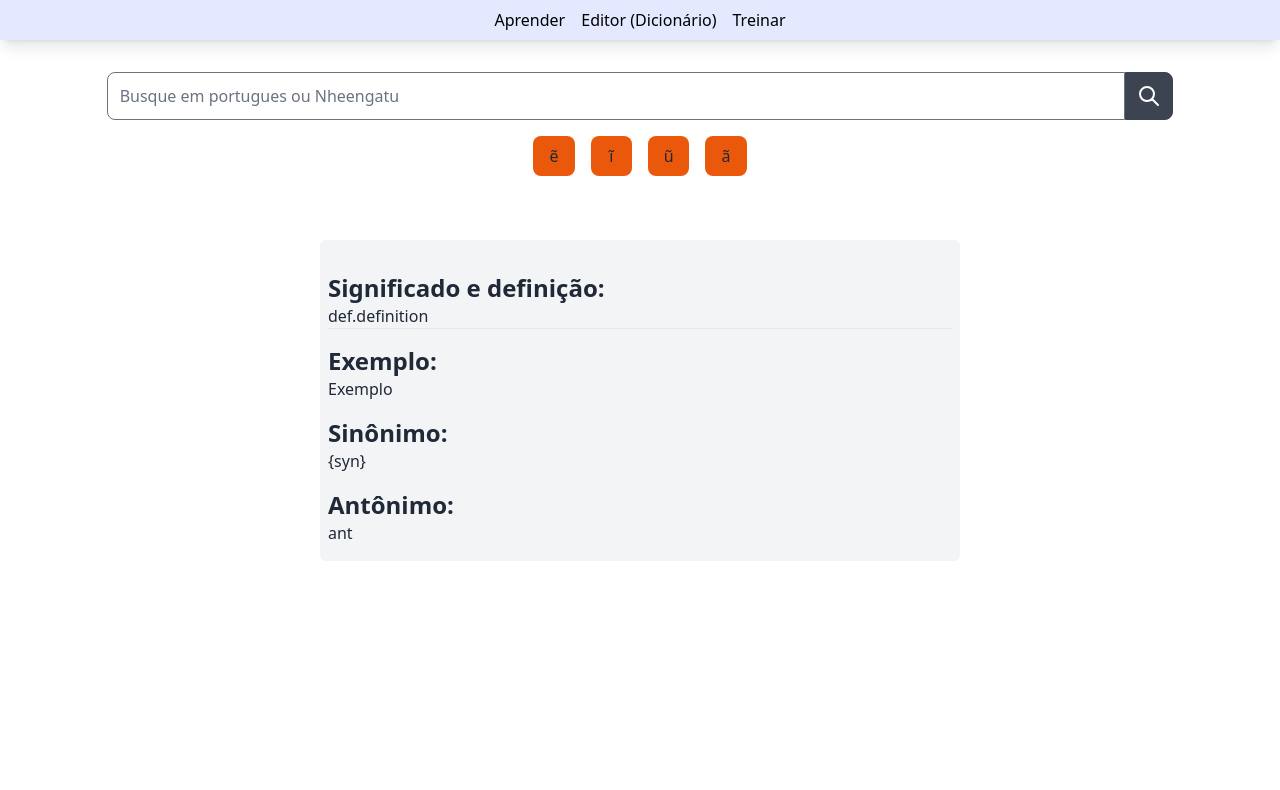
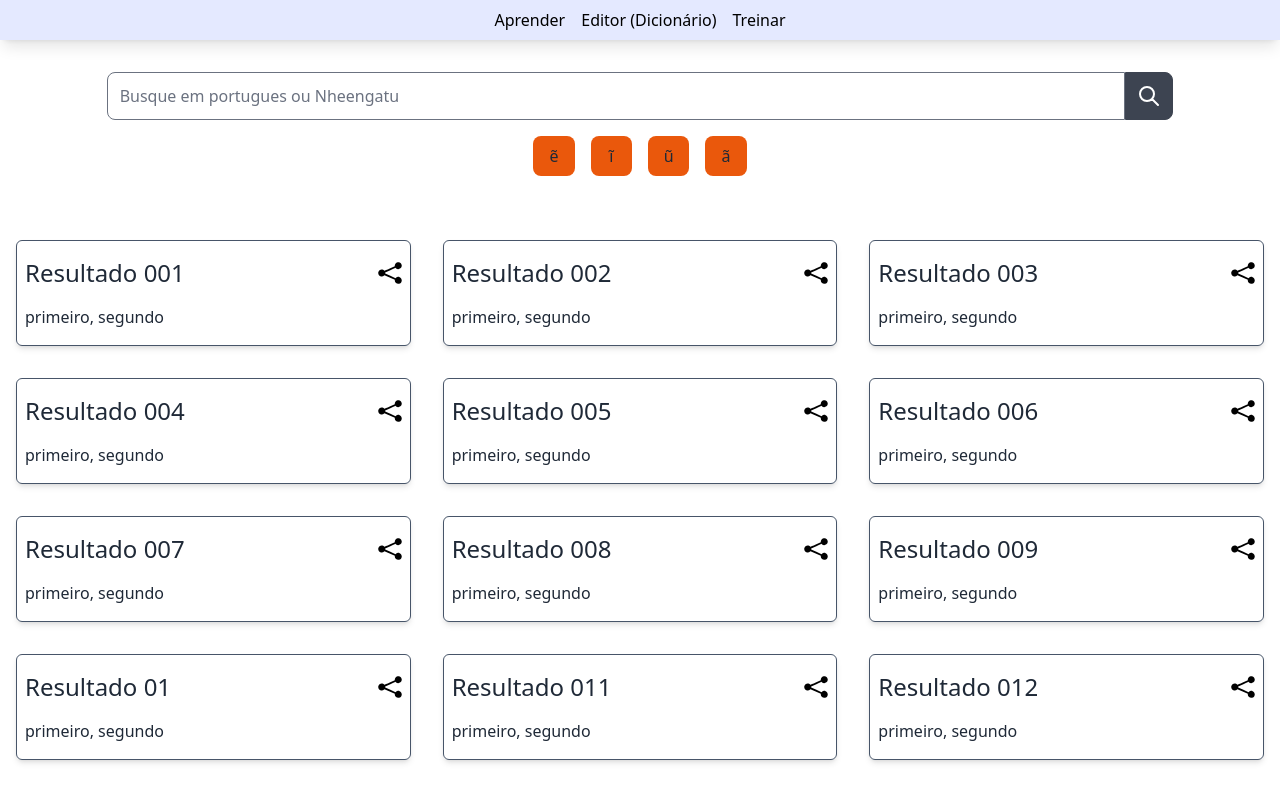
Before and after one commit to marcelleza8/Lingua-boa, a Vue app: page / in a window 1280 px wide. Shown: the top 790 px of the page. Built offline with nearby package versions, Linux system fonts and the light colour scheme; what prettier-plugin-tailwindcss would draw is missing.

Commit message:
Implementado melhorias na listagem das definições.

```diff
--- /dev/null
+++ b/src/components/Icons/ShareIcon.vue
@@ -0,0 +1,31 @@
+<template>
+  <div class="">
+    <svg
+      enable-background="new 0 0 1000 1000"
+      version="1.1"
+      viewBox="0 0 1e3 1e3"
+      xml:space="preserve"
+      xmlns="http://www.w3.org/2000/svg"
+    >
+      <g transform="translate(0 511) scale(.1 -.1)">
+        <path
+          d="m8159.3 4599.6c-371.5-80.4-687.4-285.3-901.8-589.7-178.1-254.7-277.6-589.8-262.3-884.6l7.7-158.9-2115.8-944c-1164.2-518.9-2136.8-951.6-2159.8-961.2-36.4-17.2-59.4-3.8-162.8 91.9-149.3 137.9-302.5 239.3-461.4 302.5-852.1 340.8-1790.3-162.8-1974.1-1062.7-137.9-668.2 227.8-1359.4 855.8-1621.8 549.5-225.9 1150.8-114.9 1579.6 296.8l128.3 122.6 4312-1922.4-9.6-164.7c-21.1-379.1 132.1-783.1 404-1070.3 348.5-363.8 928.6-524.6 1420.7-394.4 394.4 105.3 746.7 396.3 928.6 765.9 95.7 197.2 132.1 338.9 147.4 564.8 36.4 603.1-323.6 1183.3-880.8 1415-555.3 229.8-1158.4 113-1602.6-314l-105.3-99.6-2152.1 959.3-2152.1 961.1v225.9l-1.9 226 2142.6 955.4c1179.5 526.6 2148.3 955.5 2154.1 955.5 5.7 0 65.1-51.7 130.2-114.9 831-809.9 2209.6-384.9 2443.2 750.6 137.8 668.2-227.9 1359.4-855.9 1619.8-271.9 113-587.9 145.6-855.9 90.1z"
+        />
+      </g>
+    </svg>
+  </div>
+</template>
+
+<script lang="ts">
+import { defineComponent } from "vue";
+
+export default defineComponent({
+  name: "ShareIcon",
+});
+</script>
+
+<style scoped>
+svg {
+  cursor: pointer;
+}
+</style>
--- /dev/null
+++ b/src/components/ResultCard.vue
@@ -0,0 +1,58 @@
+<script lang="ts">
+// @ts-nocheck
+import { defineComponent } from "vue";
+import MeanigList from "./MeanigList.vue";
+import Example from "./Example.vue";
+import Synonym from "./Synonym.vue";
+import Antonym from "./Antonym.vue";
+import ShareIcon from "./Icons/ShareIcon.vue";
+
+export default defineComponent({
+  name: "ResultCard",
+  setup() {
+    const compartilhar = () => {
+      alert("Em breve");
+    };
+
+    return {
+      compartilhar,
+    };
+  },
+  props: {
+    result: {
+      required: true,
+    },
+  },
+  components: {
+    ShareIcon,
+    MeanigList,
+    Example,
+    Synonym,
+    Antonym,
+  },
+});
+</script>
+<template>
+  <div
+    class="rounded-md border border-slate-600 py-4 px-2 shadow-md"
+    v-if="result"
+  >
+    <div class="flex justify-between">
+      <h1 class="text-2xl">{{ result.palavra }}</h1>
+      <div class="flex items-center">
+        <div>
+          <ShareIcon @click="compartilhar" class="w-6" />
+        </div>
+      </div>
+    </div>
+    <span class="mt-4 block">{{ result.significados.join(", ") }}</span>
+    <!-- <h3 class="mt-4 text-2xl font-bold">Significado e definição:</h3> -->
+    <!-- <MeanigList mean="{response}" /> -->
+    <!-- <h3 class="mt-4 text-2xl font-bold">Exemplo:</h3> -->
+    <!-- <Example mean="{response}" /> -->
+    <!-- <h3 class="mt-4 text-2xl font-bold">Sinônimo:</h3> -->
+    <!-- <Synonym mean="{response}" /> -->
+    <!-- <h3 class="mt-4 text-2xl font-bold">Antônimo:</h3> -->
+    <!-- <Antonym mean="{response}" /> -->
+  </div>
+</template>
--- a/src/components/ResultList.vue
+++ b/src/components/ResultList.vue
@@ -1,31 +1,31 @@
 <script lang="ts">
 import { defineComponent } from "vue";
-import MeanigList from "./MeanigList.vue";
-import Example from "./Example.vue";
-import Synonym from "./Synonym.vue";
-import Antonym from "./Antonym.vue";
+import { Definicao } from "../types/Definicao";
+
+import ResultCard from "./ResultCard.vue";
 
 export default defineComponent({
-  components: {
-    MeanigList,
-    Example,
-    Synonym,
-    Antonym,
-  },
+  components: { ResultCard },
 });
 </script>
 
 <template>
-  <div class="container mx-auto max-w-2xl space-y-3 p-4">
-    <div class="rounded-md bg-gray-100 py-4 px-2">
-      <h3 class="mt-4 text-2xl font-bold">Significado e definição:</h3>
-      <MeanigList mean="{response}" />
-      <h3 class="mt-4 text-2xl font-bold">Exemplo:</h3>
-      <Example mean="{response}" />
-      <h3 class="mt-4 text-2xl font-bold">Sinônimo:</h3>
-      <Synonym mean="{response}" />
-      <h3 class="mt-4 text-2xl font-bold">Antônimo:</h3>
-      <Antonym mean="{response}" />
+  <div class="container mx-auto space-y-3 p-4">
+    <div class="grid grid-cols-12 gap-8">
+      <ResultCard
+        class="col-span-12 md:col-span-6 lg:col-span-4"
+        v-for="(item, i) in [...new Array(20)].map((v, i): Definicao => ({
+          palavra:
+            `Resultado ` +
+            (Number((++i).toFixed(3)) / 100).toString().replace('.', ''),
+          significados: [`primeiro`, `segundo`],
+          sinonimos:[],
+          antonimos: [],
+          frases:[],
+          etiquetas:[]
+        }))"
+        :result="item"
+      />
     </div>
   </div>
 </template>
```
